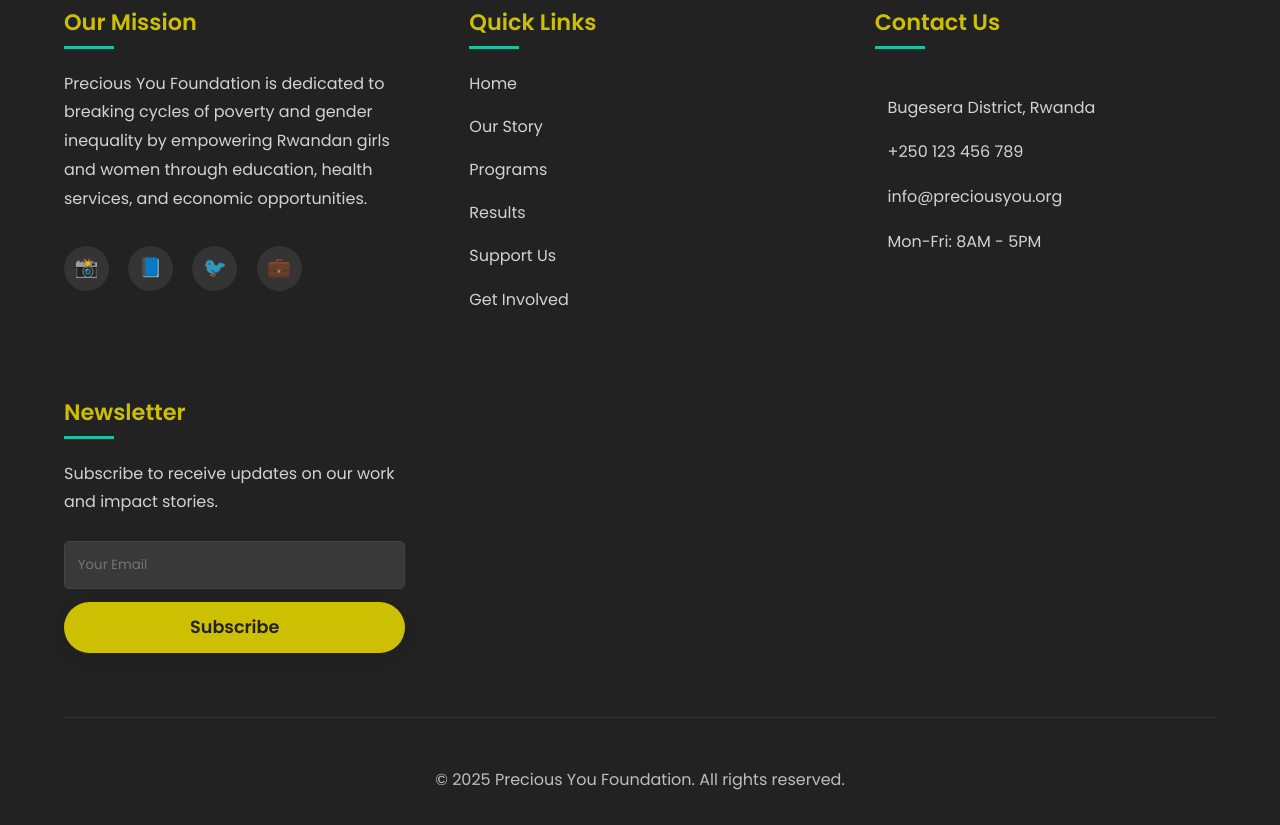
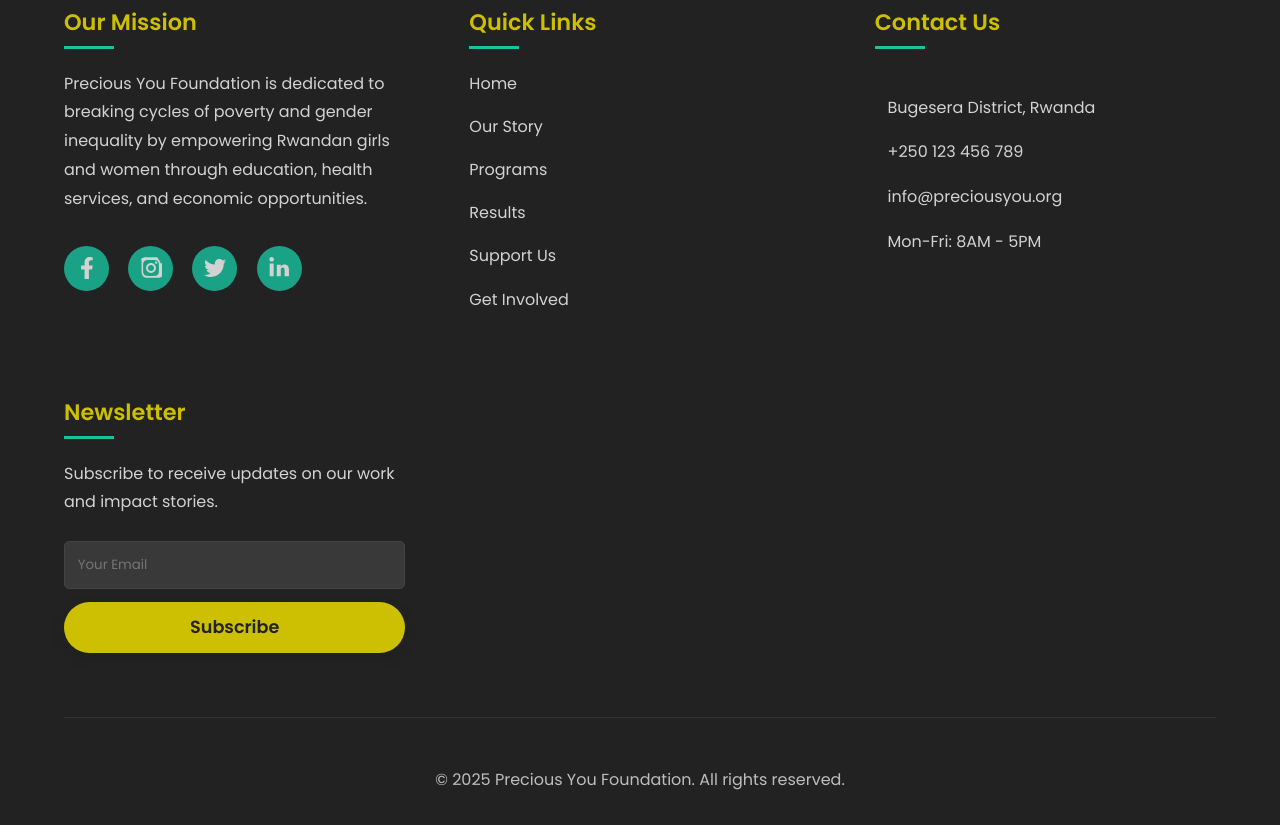
Before and after one commit to ShemaM/Precious-You-Foundation, a plain HTML site: page index.html in a window 1280 px wide. Shown: the part 3837-4662 px from the top of the page. Drawn offline with Linux system fonts and the light colour scheme.

Commit message:
added social icons

```diff
--- a/index.html
+++ b/index.html
@@ -787,10 +787,20 @@
                 <h3>Our Mission</h3>
                 <p>Precious You Foundation is dedicated to breaking cycles of poverty and gender inequality by empowering Rwandan girls and women through education, health services, and economic opportunities.</p>
                 <div class="social-links">
-                    <a href="https://instagram.com/preciousyoufoundation123" target="_blank" title="Instagram">📸</a>
-                    <a href="#" target="_blank" title="Facebook">📘</a>
-                    <a href="#" target="_blank" title="Twitter">🐦</a>
-                    <a href="#" target="_blank" title="LinkedIn">💼</a>
+                    <a href="#" target="_blank" title="Instagram" style="background: var(--primary); color: white;">
+                        <svg width="22" height="22" viewBox="0 0 320 512" fill="currentColor" aria-hidden="true"><path d="M279.14 288l14.22-92.66h-88.91V127.89c0-25.35 12.42-50.06 52.24-50.06H293V6.26S259.5 0 225.36 0c-73.22 0-121.09 44.38-121.09 124.72V195.3H22.89V288h81.38v224h100.2V288z"/></svg>
+                    </a>
+                    <a href="#" target="_blank" title="Instagram" style="background: var(--primary); color: white;">
+                        <svg width="22" height="22" viewBox="0 0 448 512" fill="currentColor" aria-hidden="true">
+                            <path d="M224.1 141c-63.6 0-114.9 51.3-114.9 114.9s51.3 114.9 114.9 114.9 114.9-51.3 114.9-114.9S287.7 141 224.1 141zm0 186c-39.5 0-71.5-32-71.5-71.5s32-71.5 71.5-71.5 71.5 32 71.5 71.5-32 71.5-71.5 71.5zm146.4-194.3c0 14.9-12 26.9-26.9 26.9s-26.9-12-26.9-26.9 12-26.9 26.9-26.9 26.9 12 26.9 26.9zm76.1 27.2c-1.7-35.3-9.9-66.7-36.2-92.9S388.6 7.7 353.3 6C317.7 4.3 130.3 4.3 94.7 6 59.4 7.7 28 15.9 1.7 42.2S7.7 59.4 6 94.7C4.3 130.3 4.3 317.7 6 353.3c1.7 35.3 9.9 66.7 36.2 92.9s57.6 34.5 92.9 36.2c35.6 1.7 223 1.7 258.6 0 35.3-1.7 66.7-9.9 92.9-36.2s34.5-57.6 36.2-92.9c1.7-35.6 1.7-223 0-258.6zM398.8 388c-7.8 19.6-22.9 34.7-42.5 42.5-29.4 11.7-99.2 9-132.3 9s-102.9 2.6-132.3-9c-19.6-7.8-34.7-22.9-42.5-42.5-11.7-29.4-9-99.2-9-132.3s-2.6-102.9 9-132.3c7.8-19.6 22.9-34.7 42.5-42.5 29.4-11.7 99.2-9 132.3-9s102.9-2.6 132.3 9c19.6 7.8 34.7 22.9 42.5 42.5 11.7 29.4 9 99.2 9 132.3s2.6 102.9-9 132.3z"/>
+                        </svg>
+                    </a>
+                    <a href="#" target="_blank" title="Twitter" style="background: var(--primary); color: white;">
+                        <svg width="22" height="22" viewBox="0 0 512 512" fill="currentColor" aria-hidden="true"><path d="M459.4 151.7c.32 4.54.32 9.1.32 13.66 0 138.72-105.58 298.56-298.56 298.56-59.5 0-114.68-17.22-161.14-47.11 8.44.97 16.89 1.44 25.84 1.44 49.06 0 94.19-16.61 132.3-44.84-46.13-.86-84.8-31.18-98.1-72.77 6.5.97 13.01 1.94 19.84 1.94 9.42 0 18.84-1.3 27.61-3.61-48.08-9.7-84.14-51.98-84.14-102.98v-1.3c14.08 7.83 30.22 12.67 47.43 13.32-28.3-18.84-46.78-51.01-46.78-87.39 0-19.49 5.2-37.36 14.08-52.95 51.5 63.3 128.7 104.72 215.7 109.36-1.62-7.83-2.59-15.99-2.59-24.15 0-58.72 47.43-106.15 106.15-106.15 30.5 0 58.09 12.67 77.37 33.14 24.15-4.54 46.78-13.66 67.13-25.84-7.83 24.48-24.48 44.84-46.13 57.76 21.36-2.27 41.83-8.21 60.67-16.61-14.08 21.04-31.62 39.59-51.82 54.49z"/></svg>
+                    </a>
+                    <a href="#" target="_blank" title="LinkedIn" style="background: var(--primary); color: white;">
+                        <svg width="22" height="22" viewBox="0 0 448 512" fill="currentColor" aria-hidden="true"><path d="M100.28 448H7.4V148.9h92.88zm-46.44-340.7C24.09 107.3 0 83.2 0 53.6A53.6 53.6 0 0 1 53.6 0c29.6 0 53.6 24.09 53.6 53.6 0 29.6-24.09 53.7-53.6 53.7zM447.8 448h-92.4V302.4c0-34.7-12.4-58.4-43.3-58.4-23.6 0-37.6 15.9-43.7 31.3-2.3 5.6-2.8 13.4-2.8 21.2V448h-92.4s1.2-242.7 0-267.1h92.4v37.9c12.3-19 34.3-46.1 83.5-46.1 60.9 0 106.7 39.8 106.7 125.4V448z"/></svg>
+                    </a>
                 </div>
             </div>
             <div class="footer-column">
```
